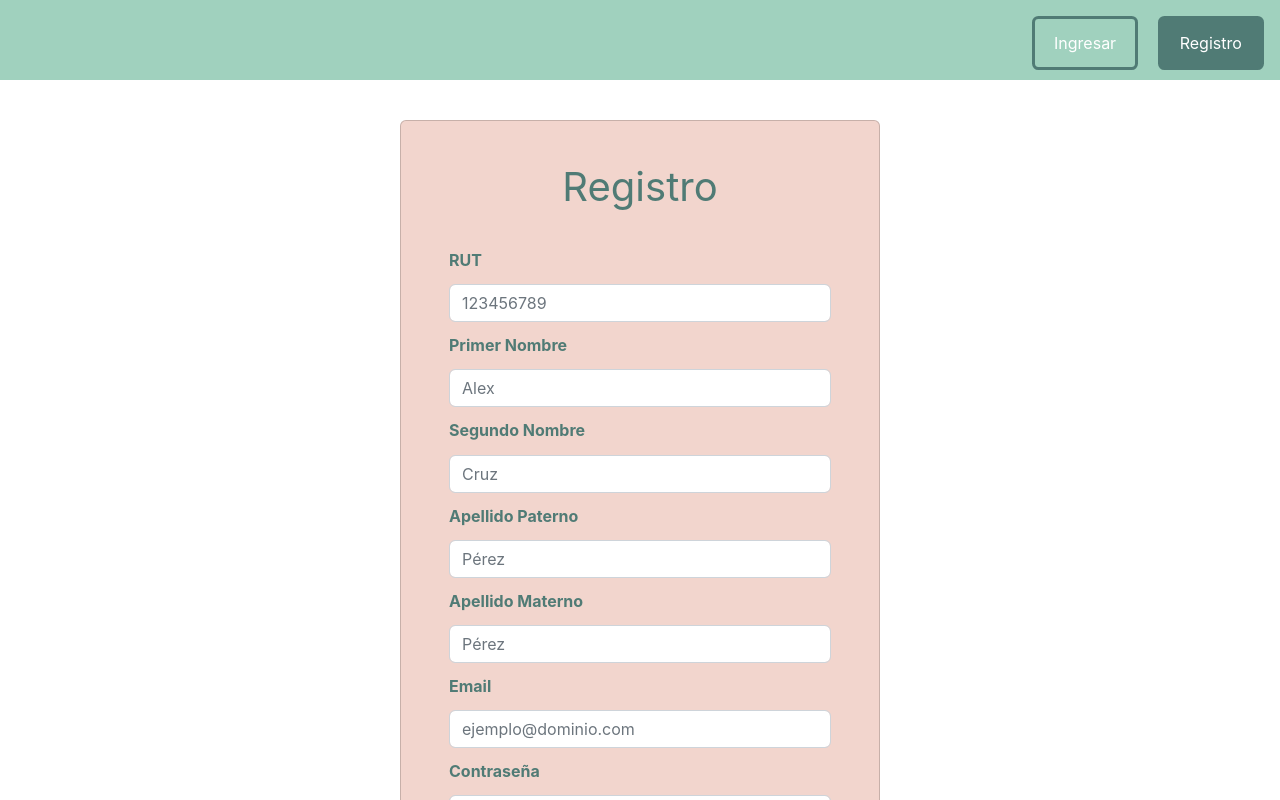
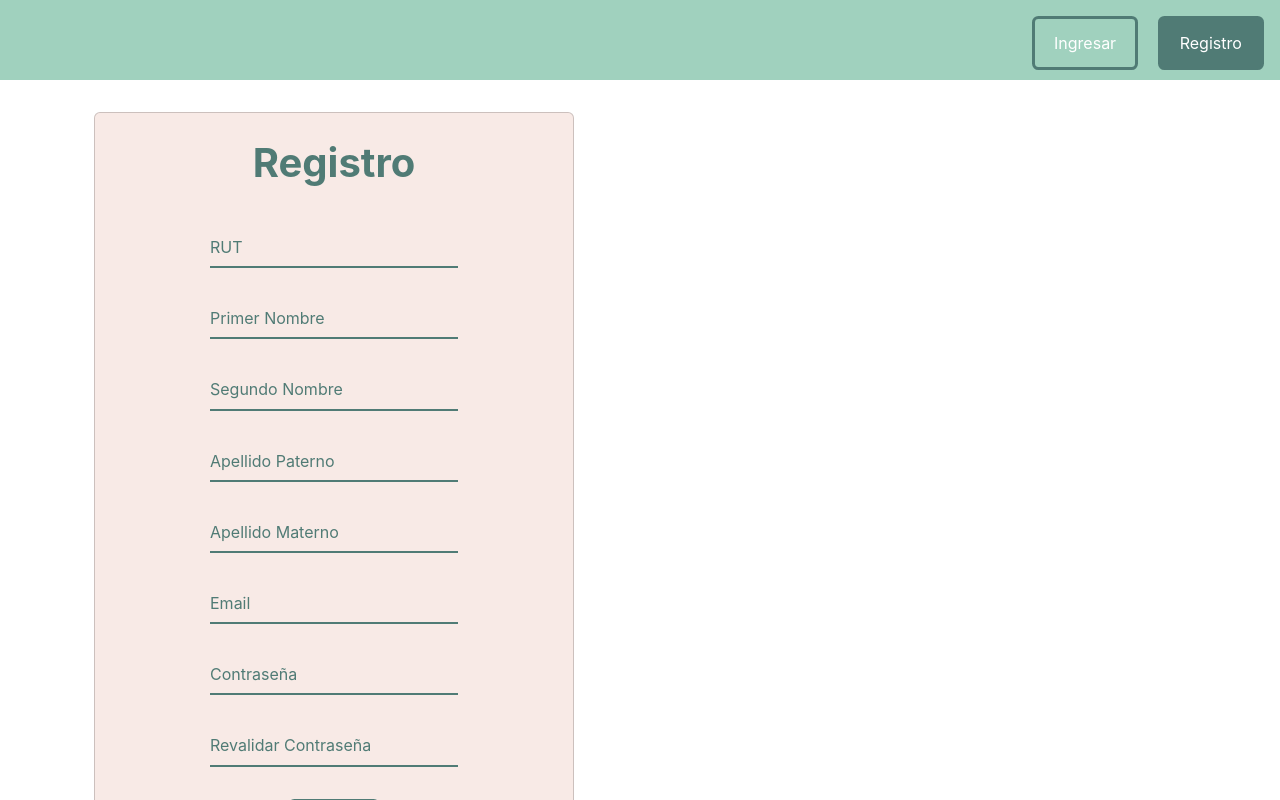
Before and after one commit to Momo-Gomez/preselecciones-app, a React (Create React App) app in the folder client/: page /usuario/registro in a window 1280 px wide. Shown: the top 800 px of the page. Built offline with nearby package versions, Linux system fonts and the light colour scheme.

Commit message:
Unos pequeños cambios en vista registro

```diff
--- a/client/src/views/users/signup/signup.css
+++ b/client/src/views/users/signup/signup.css
@@ -1,61 +1,52 @@
-/*  Diseño Base  */
-.signup{
-    height: calc(100vh - 3rem);
-    display: flex;
-    flex-direction: column;
-    align-items: center;
+.signup {
+    margin: 0 auto;
 }
 
-/*  Título  */
 .signup-title{
     margin-top: 1rem;
+    margin-bottom: 2rem;
     font-size: 40px;
+    font-weight: bold;
     color: var(--color-primary);
 }
 
-/*  Tajeta  */
-.signup-card{
-    width: 30rem;
-    padding: 1rem 3rem;
-    background-color: var(--color-secondary-variant);
+.signup-card {
+    max-width: 30rem;
+    align-items: center;
+    background-color: rgba( 242, 213, 205, .5);
+    margin-bottom: 3rem;
 }
 
-/*  Forma  */
-.signup-form{
-    margin-top: 1rem;
+.input-group {
+    position: relative;
 }
-input::placeholder {
+
+.signup-input {
+    font: inherit;
+    color: var(--color-primary);
+    background-color: transparent;
+    border: none;
+    border-bottom: 2px solid var(--color-primary);
+    outline: none;
+    padding-block: 5px;
+}
+
+.signup-input::placeholder {
+    color: inherit;
     transition: opacity .25s;
 }
-input:focus::placeholder {
+
+.signup-input:focus::placeholder{
     opacity: 0;
 }
 
-.digit {
-    width: 3rem;
+.border-bottom {
+    position: absolute;
+    left: 0;
+    bottom: 0;
+    width: 100%;
+    height: 2px;
+    background-color: var(--color-bg-variant);
+    transform: scaleX(0);
+    transform-origin: left;
 }
-
-/*  Titulo de label  */
-.signup-form >label {
-    margin: 10px 0;
-    font-weight: bold;
-    color: var(--color-primary);
-    display: block;
-}
-
-/*  Validación de los inputs  */
-input:invalid {
-    animation: shake 300ms
-}
-
-@keyframes shake {
-    25% {  transform: translateX(4px);  }
-    50% {  transform: translateX(-4px); }
-    75% {  transform: translateX(4px);  }
-}
-
-/*  Botón  */
-.submit-btn{
-    margin-top: 2rem;
-    text-align: center;
-}
--- a/client/src/views/users/signup/signup.js
+++ b/client/src/views/users/signup/signup.js
@@ -13,78 +13,55 @@ export default function signup() {
             {/* Información solicitada al cliente */}
 
             {/*--- RUT ---*/}
-            <label>RUT</label>
-            <input
-              type="text" pattern="[k0-9]*"
-              className="signup-input form-control"
-              placeholder="123456789"
-            />
+            <div class="input-group">
+              <input tupe="text" placeholder="RUT" class="signup-input" required/>
+              <span class="border-bottom"></span>
+            </div>
 
             {/*--- PRIMER NOMBRE ---*/}
-            <label>Primer Nombre</label>
-            <input
-              type="text" pattern="[A-Za-z]*"
-              className="signup-input form-control"
-              placeholder="Alex"
-            />
+            <div class="input-group">
+              <input tupe="text" placeholder="Primer Nombre" class="signup-input" required/>
+              <span class="border-bottom"></span>
+            </div>
 
             {/*--- SEGUNDO NOMBRE ---*/}
-            <label>Segundo Nombre</label>
-            <input
-              id="s-name"
-              type="text" pattern="[A-Za-z]*"
-              className="signup-input form-control"
-              placeholder="Cruz"
-            />
+            <div class="input-group">
+              <input tupe="text" placeholder="Segundo Nombre" class="signup-input" required/>
+              <span class="border-bottom"></span>
+            </div>
 
             {/*--- APELLIDO PATERNO ---*/}
-            <label>Apellido Paterno</label>
-            <input
-              type="text" pattern="[A-Za-z]*"
-              className="signup-input form-control"
-              placeholder="Pérez"
-            />
+            <div class="input-group">
+              <input tupe="text" placeholder="Apellido Paterno" class="signup-input" required/>
+              <span class="border-bottom"></span>
+            </div>
 
             {/*--- APELLIDO MATERNO ---*/}
-            <label>Apellido Materno</label>
-            <input
-              type="text" pattern="[A-Za-z]*"
-              className="signup-input form-control"
-              placeholder="Pérez"
-            />
+            <div class="input-group">
+              <input tupe="text" placeholder="Apellido Materno" class="signup-input" required/>
+              <span class="border-bottom"></span>
+            </div>
 
             {/*--- EMAIL ---*/}
-            <label>Email</label>
-            <input
-             type="email"
-             pattern="[a-z0-9._%+-]+@[a-z0-9.-]+\.[a-z]{2,}$"
-             className="signup-input form-control"
-             placeholder="ejemplo@dominio.com"
-             />
+            <div class="input-group">
+              <input tupe="text" placeholder="Email" class="signup-input" required/>
+              <span class="border-bottom"></span>
+            </div>
 
             {/*--- CONTRASEÑA ---*/}
-            <label>Contraseña</label>
-            <input
-              type="password"
-              pattern="(?=.*\d)(?=.*[a-z])(?=.*[A-Z])"
-              min="4"
-              max="10"
-              className="signup-input form-control"
-              placeholder="*****"
-            />
+            <div class="input-group">
+              <input tupe="text" placeholder="Contraseña" class="signup-input" required/>
+              <span class="border-bottom"></span>
+            </div>
 
             {/*--- REVALIDACIÓN ---*/}
-            <label>Revalidar contraseña</label>
-            <input
-              type="password"
-              pattern="(?=.*\d)(?=.*[a-z])(?=.*[A-Z])"
-              min="4"
-              max="10"
-              className="signup-input form-control"
-              placeholder="*****"
-            />
+            <div class="input-group">
+              <input tupe="text" placeholder="Revalidar Contraseña" class="signup-input" required/>
+              <span class="border-bottom"></span>
+            </div>
           </form>
           <div className="text-left">
+            {/*Botón enviar que deriva a la vista de usuario*/}
             <div className="submit-btn">
               <a href='#' className='btn btn-primary'>Enviar</a>
             </div>
```
